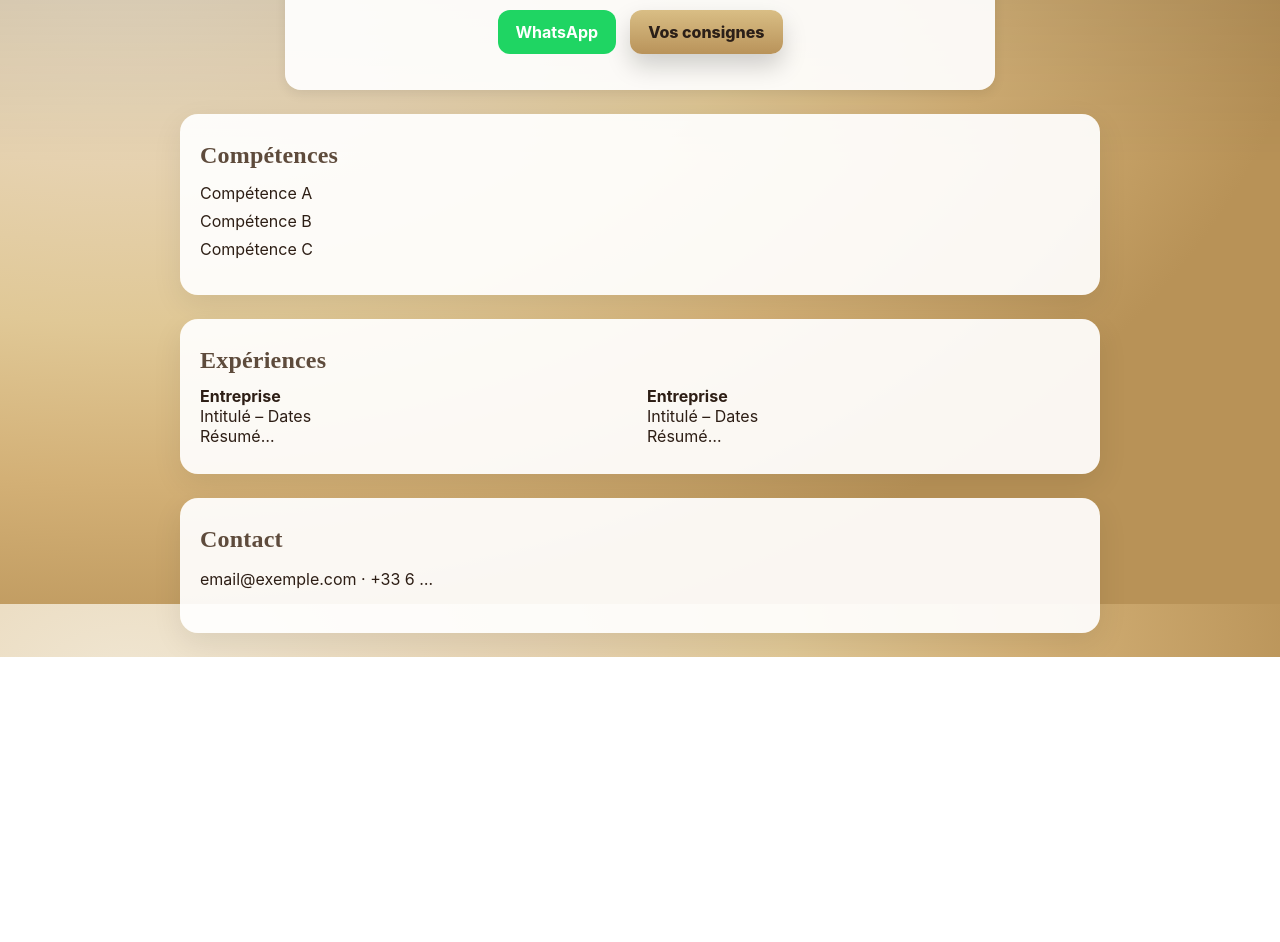
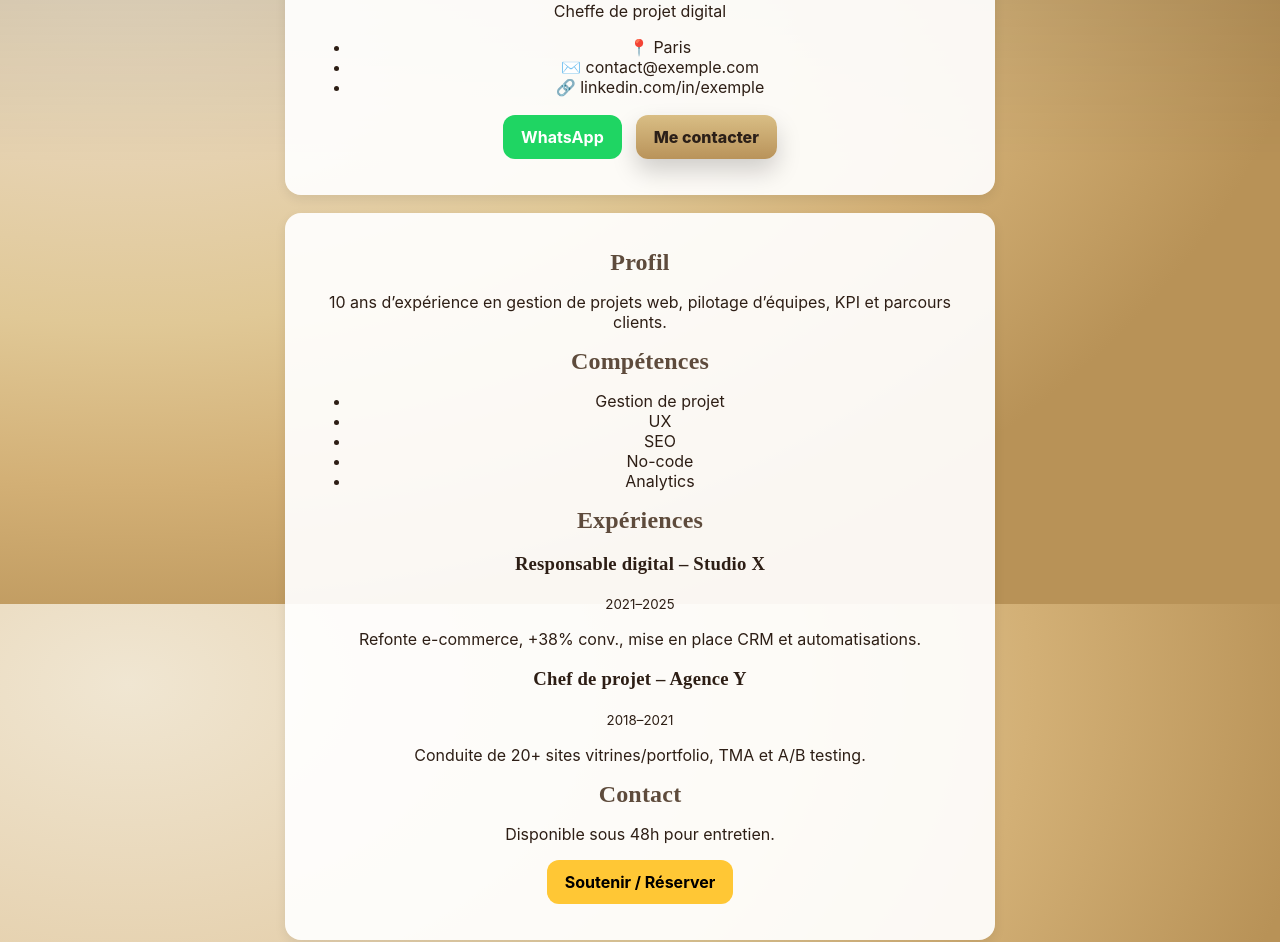
Before and after one commit to Danie-11/eternaweb-site, a plain HTML site: page cv.html in a window 1280 px wide. Shown: the part 196-1138 px from the top of the page. Before the commit the page ends 853 px from the top, so only its background shows below. Drawn offline with Linux system fonts and the light colour scheme.

Commit message:
Update cv.html

```diff
--- a/cv.html
+++ b/cv.html
@@ -1,43 +1,62 @@
+<!DOCTYPE html>
+<html lang="fr">
 <head>
   <meta charset="utf-8">
-  <meta name="viewport" content="width=device-width, initial-scale=1">
-  <title data-i18n="hero.title">EternaWeb</title>
-  <link rel="stylesheet" href="style-desktop.css" media="(min-width: 601px)">
-  <link rel="stylesheet" href="style-mobile.css"  media="(max-width: 600px)">
+  <meta name="viewport" content="width=device-width,initial-scale=1">
+  <title>Modèle CV – EternaWeb</title>
+
+  <!-- commun -->
+  <link rel="stylesheet" href="style-desktop.css" media="(min-width:601px)">
+  <link rel="stylesheet" href="style-mobile.css"  media="(max-width:600px)">
+  <!-- spécifique -->
+  <link rel="stylesheet" href="cv.css">
 </head>
-<body>
-  <!-- Hero -->
-  <section class="container">
-    <h1>Prénom Nom</h1>
-    <p class="gold-lead" data-i18n="cv.tagline">Poste / Spécialité • Ville</p>
+<body class="tpl-cv">
+  <header class="cv-hero container">
+    <img class="cv-photo" src="images/demo-photo.jpg" alt="Photo du candidat">
+    <h1>Danielle Kabongo</h1>
+    <p class="cv-role">Cheffe de projet digital</p>
+    <ul class="cv-infos">
+      <li>📍 Paris</li><li>✉️ contact@exemple.com</li><li>🔗 linkedin.com/in/exemple</li>
+    </ul>
     <div class="cta-row">
       <a class="btn btn-wa" href="https://wa.me/33749723434">WhatsApp</a>
-      <a class="btn btn-primary" href="#contact" data-i18n="btn.fill">Vos consignes</a>
+      <a class="btn btn-primary" href="#contact">Me contacter</a>
     </div>
-  </section>
+  </header>
 
-  <!-- Compétences -->
-  <section class="page-card">
-    <h2 data-i18n="cv.skills">Compétences</h2>
-    <ul class="bullets">
-      <li>Compétence A</li><li>Compétence B</li><li>Compétence C</li>
-    </ul>
-  </section>
+  <main class="container cv-grid">
+    <section>
+      <h2>Profil</h2>
+      <p>10 ans d’expérience en gestion de projets web, pilotage d’équipes, KPI et parcours clients.</p>
+    </section>
 
-  <!-- Expériences -->
-  <section class="page-card">
-    <h2 data-i18n="cv.exp">Expériences</h2>
-    <div class="grid-2">
-      <div><strong>Entreprise</strong><br>Intitulé – Dates<br>Résumé…</div>
-      <div><strong>Entreprise</strong><br>Intitulé – Dates<br>Résumé…</div>
-    </div>
-  </section>
+    <section>
+      <h2>Compétences</h2>
+      <ul class="cv-tags">
+        <li>Gestion de projet</li><li>UX</li><li>SEO</li><li>No-code</li><li>Analytics</li>
+      </ul>
+    </section>
 
-  <!-- Contact -->
-  <section id="contact" class="page-card">
-    <h2 data-i18n="cv.contact">Contact</h2>
-    <p>email@exemple.com · +33 6 …</p>
-  </section>
+    <section>
+      <h2>Expériences</h2>
+      <article class="cv-job">
+        <h3>Responsable digital – Studio X</h3>
+        <small>2021–2025</small>
+        <p>Refonte e-commerce, +38% conv., mise en place CRM et automatisations.</p>
+      </article>
+      <article class="cv-job">
+        <h3>Chef de projet – Agence Y</h3>
+        <small>2018–2021</small>
+        <p>Conduite de 20+ sites vitrines/portfolio, TMA et A/B testing.</p>
+      </article>
+    </section>
 
-  <script src="app.js" defer></script>
+    <section id="contact">
+      <h2>Contact</h2>
+      <p>Disponible sous 48h pour entretien.</p>
+      <a class="btn btn-pp" href="https://paypal.me/votrecompte">Soutenir / Réserver</a>
+    </section>
+  </main>
 </body>
+</html>
```
